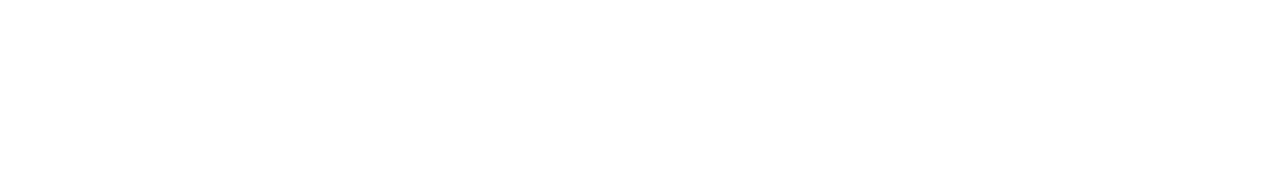
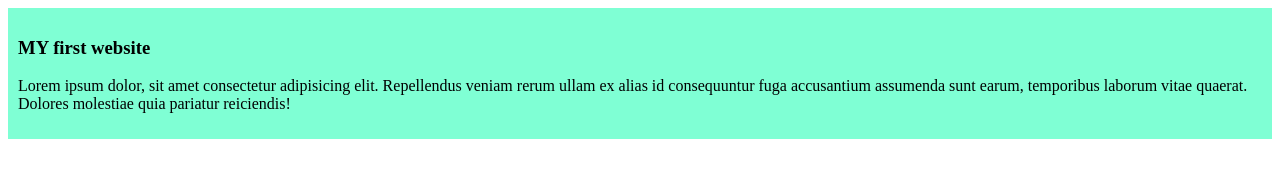
Before and after one commit to asraful613/my-simple-website, a plain HTML site: page index.html in a window 1280 px wide. Drawn offline with Linux system fonts and the light colour scheme.

Commit message:
added the simple blog

```diff
--- /dev/null
+++ b/blog.css
@@ -0,0 +1,4 @@
+div{
+  background-color: aquamarine;
+  padding:10px;
+}
--- a/index.html
+++ b/index.html
@@ -3,9 +3,15 @@
 <head>
   <meta charset="UTF-8">
   <meta name="viewport" content="width=device-width, initial-scale=1.0">
-  <title>Document</title>
+  <title>My first website</title>
+  <link rel="stylesheet" href="blog.css">
 </head>
 <body>
+  <div>
+    <h3>MY first website</h3>
+    <p>Lorem ipsum dolor, sit amet consectetur adipisicing elit. Repellendus veniam rerum ullam ex alias id consequuntur fuga accusantium assumenda sunt earum, temporibus laborum vitae quaerat. Dolores molestiae quia pariatur reiciendis!
 
+    </p>
+  </div>
 </body>
 </html>
```
